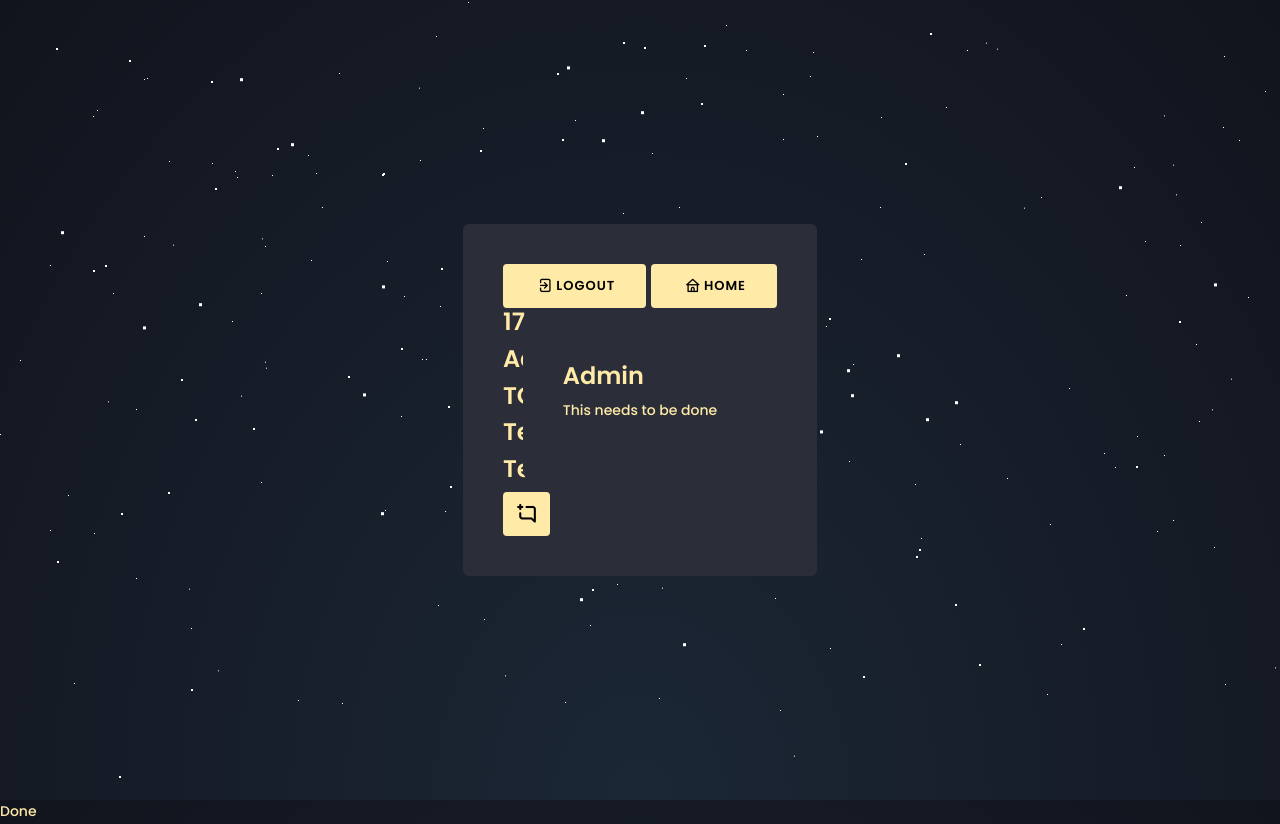
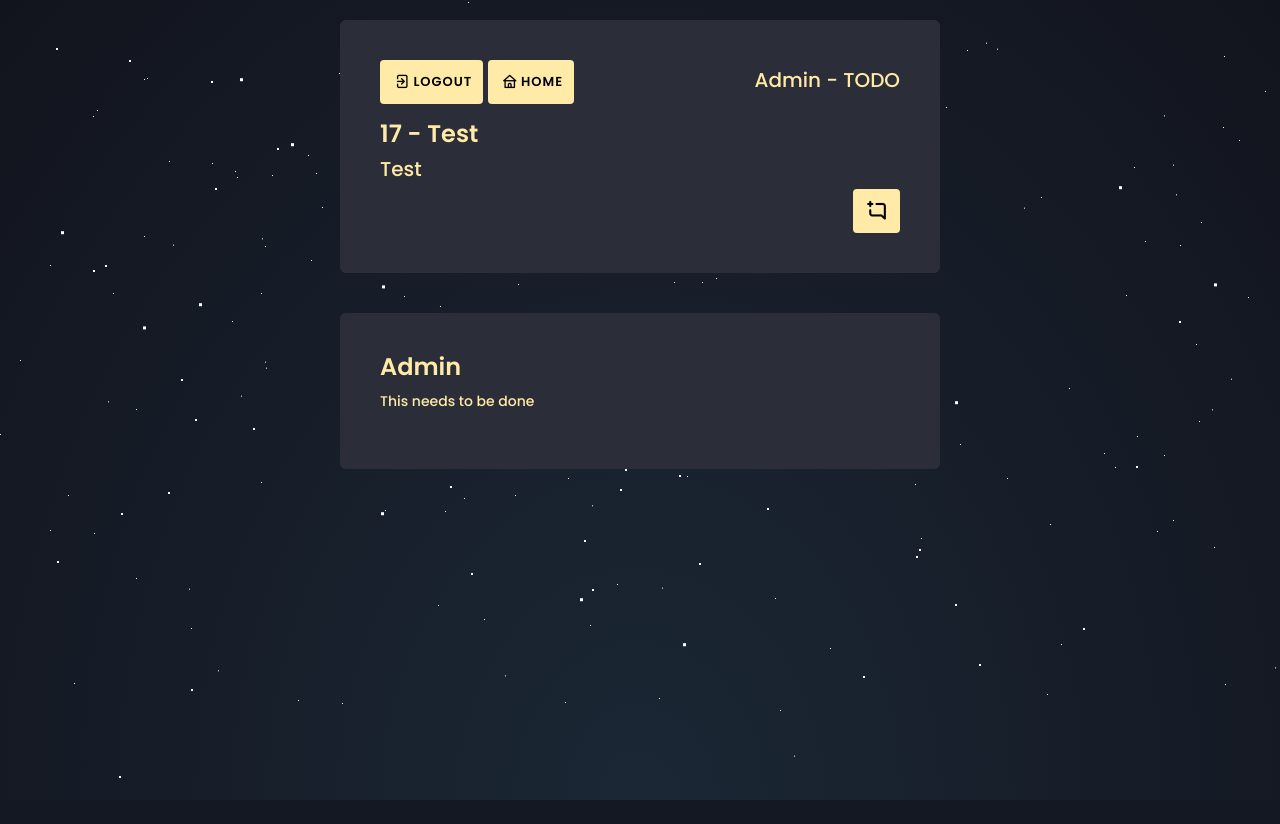
Before and after one commit to M4llhew/SEA, a Django app: page /task/17/ in a window 1280 px wide. After the commit the page ends 800 px from the top, so only its background shows below. Run offline with Django 4.2, Linux system fonts and the light colour scheme; data comes from the database, SQL or seed files in the repository; both versions use the stored data as it was after the commit; some libraries are stand-ins or nearby versions.

Commit message:
Updating
Updating

```diff
--- a/djangoProject/polls/views.py
+++ b/djangoProject/polls/views.py
@@ -97,31 +97,6 @@ def DisplayUsers(request):
     #     redirect('/')
     # Fetch all polls from the database
     tasks = Task.objects.all()
-
-    # Create dictionaries to organize polls by progress
-    tasks_by_progress = {
-        'TODO': [],
-        'INPROGRESS': [],
-        'REVIEW': [],
-        'DONE': [],
-    }
-
-    # Group polls by progress
-    for task in tasks:
-        print(task.Task_ID)
-        tasks_by_progress[task.Progress].append(task)
-
-    for progress in tasks_by_progress:
-        print(progress)
-        print(tasks_by_progress[progress])
-        # print(task_list)
-    for task in tasks:
-        print("www")
-        print(task.Title)
-        print(task.Progress)
-
-    # print(tasks_by_progress)
-    # return render(request, 'polls/display.html', {'polls': tasks_by_progress})
     return render(request, 'polls/display.html', {'Tasks': tasks})
 
 
@@ -130,11 +105,10 @@ def DisplayUsers(request):
 def delete_task(request):
     if request.method == "POST":
         try:
-            data = json.loads(request.body)
-            taskID = data.get('taskID')
+            taskID = request.POST.get('taskID')
             taskToDelete = Task.objects.get(Task_ID=taskID)
             taskToDelete.delete()
-            return JsonResponse({'message': 'Progress updated successfully'})
+            return redirect('polls:display')
         except json.JSONDecodeError:
             return JsonResponse({'error': 'Invalid JSON data'}, status=400)
     return JsonResponse({'error': 'Unsupported method'}, status=405)
--- /dev/null
+++ b/djangoProject/requirements.txt
@@ -0,0 +1,4 @@
+asgiref==3.7.2
+Django==4.2.5
+sqlparse==0.4.4
+typing_extensions==4.8.0
--- a/djangoProject/static/stylesheets/main_style.css
+++ b/djangoProject/static/stylesheets/main_style.css
@@ -241,6 +241,7 @@ h6 span {
 }
 
 #stars-container {
+    z-index: -1;
     position: absolute;
     width: 100%;
     height: 100%;
--- a/djangoProject/templates/polls/base.html
+++ b/djangoProject/templates/polls/base.html
@@ -2,7 +2,7 @@
 <html lang="en">
 <head>
     <meta charset="UTF-8">
-    <meta name="viewport" content="width=device-width, initial-scale=1.0">
+    <meta name="viewport" content="width=device-width, height=device-height, initial-scale=1.0">
     <link rel="stylesheet" href="https://unicons.iconscout.com/release/v2.1.9/css/unicons.css">
     <link rel="stylesheet" href="https://cdnjs.cloudflare.com/ajax/libs/twitter-bootstrap/4.5.0/css/bootstrap.min.css">
     <link rel="stylesheet" href="/static/stylesheets/main_style.css">
--- a/djangoProject/templates/polls/tasks.html
+++ b/djangoProject/templates/polls/tasks.html
@@ -1,5 +1,4 @@
 <!DOCTYPE html>
-
 <html>
 {% extends "polls/base.html" %}
 {% block title %} {{ task.Task_ID }} {% endblock %}
@@ -13,8 +12,9 @@
                 display: flex;
                 justify-content: center;
                 align-items: center;
-                min-height: 100vh;
-                z-index: -999;
+                max-height: 100vh;
+                flex-direction: column;
+                overflow-y: auto;
             }
 
             /* Container with padding */
@@ -23,9 +23,17 @@
                 background-color: #2b2e38;
                 border-radius: 6px;
                 max-width: 100%;
-                position: fixed;
-                display: inline;
+                width: 600px;
                 margin: 20px; /* Add margin to separate containers */
+            }
+
+            .comments-container {
+                max-height: 60vh; /* Adjust the maximum height for comments */
+                overflow-y: auto;
+            }
+
+            .btn {
+                padding: 0 10px 0 10px;
             }
         </style>
     </head>
@@ -40,15 +48,18 @@
                 <i class="uil uil-home" style="font-size: 16px;"></i>
                 Home
             </a>
-            <h4>{{ task.Task_ID }}</h4>
-            <h4>{{ task.Alias_Assigned }}</h4>
-            <h4>{{ task.Progress }}</h4>
-            <h4>{{ task.Title }}</h4>
-            <h4>{{ task.Desc }}</h4>
-            <a href="create_comment" class="btn" style="padding: 0 5px 0 5px;">
+            <h5 class="float-right inline-items pt-2">{{ task.Alias_Assigned }} - {{ task.Progress }}</h5>
+
+            <h4 class="mt-3">{{ task.Task_ID }} - {{ task.Title }}</h4>
+            <h5>{{ task.Desc }}</h5>
+
+
+            <a href="create_comment" class="btn float-right" style="padding: 0 5px 0 5px;">
                 <i class="uil uil-comment-add" style="font-size: 25px;"></i>
             </a>
         </div>
+
+        <div class="comments-container">
             {% if comments %}
                 {% for comment in comments %}
                     <!-- Add another container around comments -->
@@ -58,11 +69,10 @@
                     </div>
                 {% endfor %}
             {% else %}
-            <p>No comments available.</p>
+                <p>No comments.</p>
             {% endif %}
         </div>
-
-    <p>Done</p>
+    </div>
     </body>
 {% endblock %}
 </html>
```
Also changed, not shown: djangoProject/templates/polls/display.html (+9 -30 lines), djangoProject/db.sqlite3, 1 other file. Lines whose indentation alone changed are shown as unchanged.
